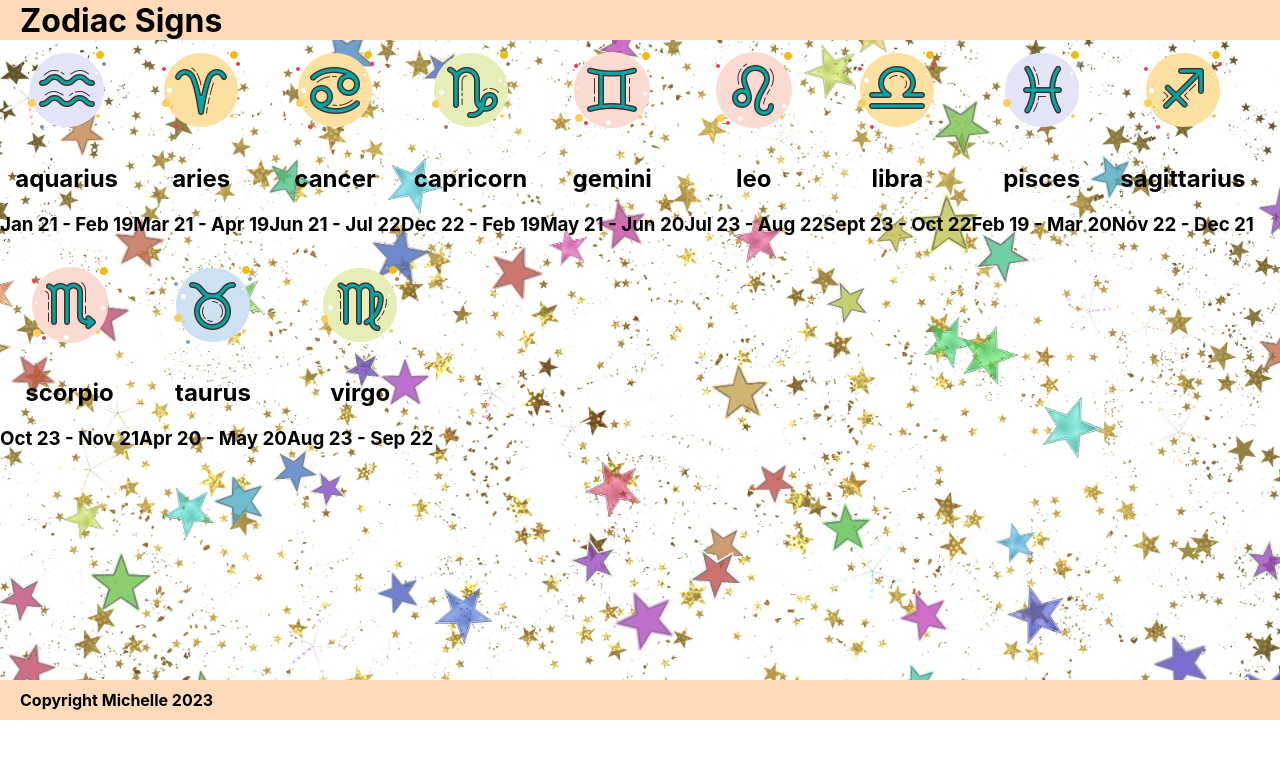
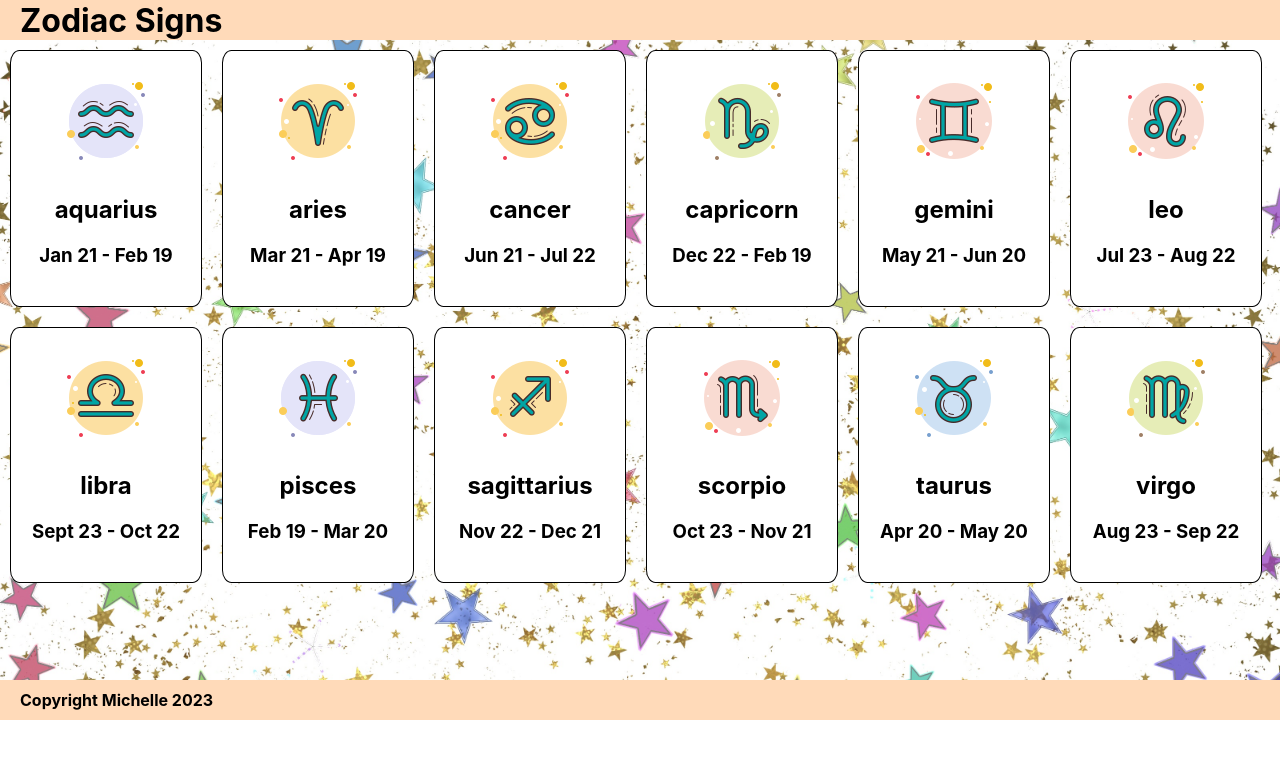
Before and after one commit to MichelleRS/react-wk01-from-scratch-zodiac-signs, a React (Create React App) app: page / in a window 1280 px wide. Shown: the top 758 px of the page. Built offline with nearby package versions, Linux system fonts and the light colour scheme.

Commit message:
Style ZodiacCard

```diff
--- a/src/components/ZodiacCard/ZodiacCard.css
+++ b/src/components/ZodiacCard/ZodiacCard.css
@@ -0,0 +1,8 @@
+.zodiacCard {
+  background-color: white;
+  width: 150px;
+  margin: 10px;
+  padding: 20px;
+  border: 1px solid black;
+  border-radius: 5%;
+}
```
Also changed, not shown: 1 other file (tests, documents, lock files or other folders).
